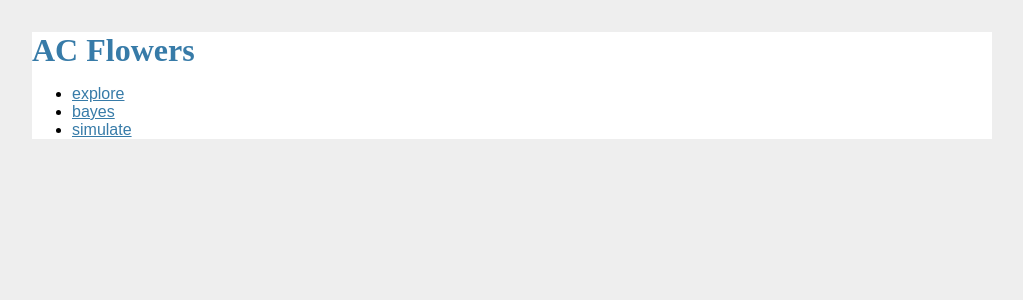
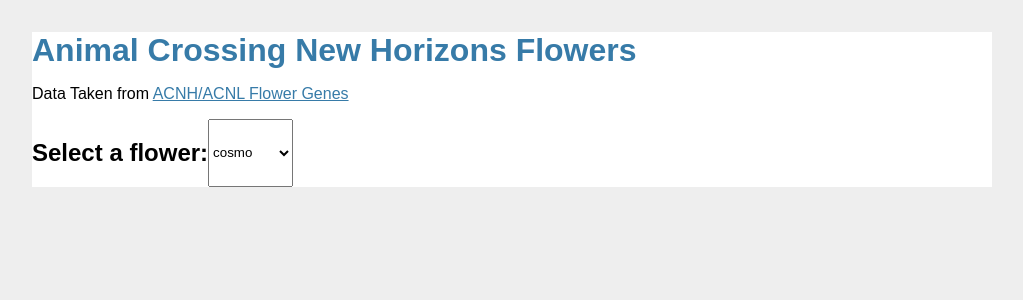
Before and after one commit to sarah-johnson/ac_flowers, a Flask app: page / in a window 1280 px wide. Shown: the top 300 px of the page, without its empty margins (128-1151 px from the left). Run offline with Flask 2, Linux system fonts and the light colour scheme.

Commit message:
Front end WIP

```diff
--- a/ac_flowers/__init__.py
+++ b/ac_flowers/__init__.py
@@ -2,7 +2,6 @@
 
 from flask import Flask, render_template
 
-from .flower import all_flowers_genotype_map
 
 def create_app(test_config=None):
     # create and configure the app
@@ -18,14 +17,12 @@
         # load the test config if passed in
         app.config.from_mapping(test_config)
 
-    # ensure the instance folder exists
-    try:
-        os.makedirs(app.instance_path)
-    except OSError:
-        pass
 
     @app.route('/')
     def home():
-        return render_template("home.html", flowers=all_flowers_genotype_map)
+        return render_template("home.html")
+
+    from .api import api
+    app.register_blueprint(api)
 
     return app
--- /dev/null
+++ b/ac_flowers/api.py
@@ -0,0 +1,18 @@
+from flask import Blueprint, render_template, abort
+from jinja2 import TemplateNotFound
+
+from .flower import all_flowers_genotype_map, seed_genotypes
+
+api = Blueprint('api', __name__, template_folder='templates')
+
+@api.route('/api/list-flowers')
+def list_flowers():
+    return {"flowers" : list(all_flowers_genotype_map)}
+
+@api.route('/api/<flower>')
+def get_flower_info(flower):
+    return {"flower_info": {str(k): v for k, v in all_flowers_genotype_map[flower].items()}}
+
+@api.route('/api/<flower>/seeds')
+def get_flower_seeds(flower):
+    return {"seeds": seed_genotypes[flower]}
--- /dev/null
+++ b/ac_flowers/static/app.js
@@ -0,0 +1,70 @@
+// Populate the flower-select dropdown
+var populateFlowerList = (flowerList)=> {
+    var flowerSelector = document.getElementById('flower-select')
+    flowerSelector.innerHTML = ""
+    flowerList.map(flower=> {
+        var option = document.createElement("option")
+        option.innerHTML = flower
+        option.value = flower
+        flowerSelector.appendChild(option)
+    })
+}
+
+var markSeedFlowers = (seeds)=> {
+    // Take the flowerGenetics table, look for any trs that
+    // have a seed genotype, and add some icon for a seed bag
+}
+
+// For a given flower, create a table of genotype and phenotype possibilities.
+var formatGeneticsDisplay = (flower, flowerData)=> {
+    var display = document.getElementById('flower-genetics-display')
+    display.innerHTML = ""
+
+    var table = document.createElement("TABLE")
+    table.setAttribute("id", "flowerGenetics")
+    var headerRow = document.createElement("TR")
+    table.appendChild(headerRow)
+    var c = document.createElement("TH")
+    c.innerHTML = "GENOTYPE"
+    headerRow.appendChild(c)
+    var c = document.createElement("TH")
+    c.innerHTML = "PHENOTYPE"
+    headerRow.appendChild(c)
+
+    for (genotype in flowerData) {
+        phenotype = flowerData[genotype]
+
+        var row = document.createElement("TR")
+        row.setAttribute("class", phenotype)
+        table.appendChild(row)
+
+        var genotypeColumn = document.createElement("TD")
+        genotypeColumn.innerHTML = genotype
+        row.appendChild(genotypeColumn)
+
+        var phenotypeColumn = document.createElement("TD")
+        phenotypeColumn.innerHTML = phenotype
+        row.appendChild(phenotypeColumn)
+    }
+
+    display.appendChild(table)
+
+    fetch("/api/" + flower + "/seeds")
+        .then(response=>response.json())
+        .then(data=>markSeedFlowers(data.seeds))
+}
+
+// Populate the first dropdown
+fetch("/api/list-flowers")
+  .then(response=>response.json())
+  .then(data=>populateFlowerList(data.flowers))
+
+// Trigger actions when the dropdown is touched
+var flowerSelector = document.getElementById('flower-select')
+flowerSelector.addEventListener("change", (e)=> {
+    var currentFlower = document.getElementById('current-flower')
+    currentFlower.innerHTML = e.target.value
+    fetch("/api/" + e.target.value)
+        .then(response=>response.json())
+        .then(data=>formatGeneticsDisplay(e.target.value, data.flower_info))
+})
--- a/ac_flowers/static/js/app.js
+++ /dev/null
@@ -1,11 +0,0 @@
-'use strict';
-
-(function () {
-    function init() {
-        var router = new Router([
-            new Route('explore', 'explore.html', true),
-            new Route('bayes', 'bayes.html'),
-            new Route('simulate', 'simulate.html')
-        ]);
-    }
-}());
--- a/ac_flowers/static/js/route.js
+++ /dev/null
@@ -1,26 +0,0 @@
-'use strict';
-
-function Route(name, htmlName, defaultRoute) {
-    try {
-        if(!name || !htmlName) {
-            throw 'error: name and htmlName params are mandatories';
-        }
-        this.constructor(name, htmlName, defaultRoute)
-    } catch (e) {
-        console.error(e);
-    }
-}
-
-Route.prototype = {
-    name: undefined,
-    htmlName: undefined,
-    default: undefined,
-    constructor: function (name, htmlName, defaultRoute) {
-        this.name = name;
-        this.htmlName = htmlName;
-        this.default = defaultRoute;
-    },
-    isActiveRoute: function (hashedPath) {
-        return hashedPath.replace('#', '') === this.name;
-    }
-}
--- a/ac_flowers/static/js/router.js
+++ /dev/null
@@ -1,61 +0,0 @@
-'use strict';
-
-function Router(routes) {
-    try {
-        if (!routes) {
-            throw 'error: routes param is mandatory';
-        }
-        this.constructor(routes);
-        this.init();
-    } catch(e) {
-        console.error(e);
-    }
-}
-
-Router.prototype = {
-    routes: undefined,
-    rootElem: undefined,
-    constructor: function (routes) {
-        this.routes = routes;
-        this.rootElem = document.getElementById('app');
-    },
-    init: function () {
-        var r = this.routes;
-        (function(scope, r) {
-            window.addEventListener('hashchange', function (e) {
-                scope.hasChanged(scope, r);
-            });
-        })(this, r);
-        this.hasChanged(this, r);
-    },
-    hasChanged: function(scope, r){
-        if (window.location.hash.length > 0) {
-            for (var i = 0, length = r.length; i < length; i++) {
-                var route = r[i];
-                if(route.isActiveRoute(window.location.hash.substr(1))) {
-                    scope.goToRoute(route.htmlName);
-                }
-            }
-        } else {
-            for (var i = 0, length = r.length; i < length; i++) {
-                var route = r[i];
-                if(route.default) {
-                    scope.goToRoute(route.htmlName);
-                }
-            }
-        }
-    },
-    goToRoute: function (htmlName) {
-        (function(scope) {
-            var url = 'static/views/' + htmlName,
-                xhttp = new XMLHttpRequest();
-            xhttp.onreadystatechange = function () {
-                if (this.readyState === 4 && this.status === 200) {
-                    scope.rootElem.innerHTML = this.responseText;
-                }
-            };
-            xhttp.open('GET', url, true);
-            xttp.send();
-        })(this);
-    }
-};
--- a/ac_flowers/static/style.css
+++ b/ac_flowers/static/style.css
@@ -1,26 +1,19 @@
 html { font-family: sans-serif; background: #eee; padding: 1rem; }
 body { max-width: 960px; margin: 0 auto; background: white; }
-h1 { font-family: serif; color: #377ba8; margin: 1rem 0; }
+h1 { font-family: sans-serif; color: #377ba8; margin: 1rem 0; }
 a { color: #377ba8; }
 hr { border: none; border-top: 1px solid lightgray; }
-nav { background: lightgray; display: flex; align-items: center; padding: 0 0.5rem; }
-nav h1 { flex: auto; margin: 0; }
-nav h1 a { text-decoration: none; padding: 0.25rem 0.5rem; }
-nav ul  { display: flex; list-style: none; margin: 0; padding: 0; }
-nav ul li a, nav ul li span, header .action { display: block; padding: 0.5rem; }
-.content { padding: 0 1rem 1rem; }
-.content > header { border-bottom: 1px solid lightgray; display: flex; align-items: flex-end; }
-.content > header h1 { flex: auto; margin: 1rem 0 0.25rem 0; }
-.flash { margin: 1em 0; padding: 1em; background: #cae6f6; border: 1px solid #377ba8; }
-.post > header { display: flex; align-items: flex-end; font-size: 0.85em; }
-.post > header > div:first-of-type { flex: auto; }
-.post > header h1 { font-size: 1.5em; margin-bottom: 0; }
-.post .about { color: slategray; font-style: italic; }
-.post .body { white-space: pre-line; }
-.content:last-child { margin-bottom: 0; }
-.content form { margin: 1em 0; display: flex; flex-direction: column; }
-.content label { font-weight: bold; margin-bottom: 0.5em; }
-.content input, .content textarea { margin-bottom: 1em; }
-.content textarea { min-height: 12em; resize: vertical; }
-input.danger { color: #cc2f2e; }
-input[type=submit] { align-self: start; min-width: 10em; }
+
+table#flowerGenetics tr.red { background-color: #cd6155; }
+table#flowerGenetics tr.yellow { background-color: #f9e79f; }
+table#flowerGenetics tr.white { background-color: #f2f3f4; }
+table#flowerGenetics tr.pink { background-color: #fadbd8; }
+table#flowerGenetics tr.orange { background-color: #f5cba7; }
+table#flowerGenetics tr.blue { background-color: #aed6f1; }
+table#flowerGenetics tr.purple { background-color: #d7bde2; }
+table#flowerGenetics tr.black { background-color: #85929e; }
+table#flowerGenetics tr.green { background-color: #a9dfbf; }
+
+#nav {display: inline-flex;}
+#nav-title {}
+#flower-select {}
--- a/ac_flowers/templates/home.html
+++ b/ac_flowers/templates/home.html
@@ -6,16 +6,19 @@
   <title>AC Flowers</title>
 </head>
 <body>
-  <h1>AC Flowers</h1>
-  <ul>{% for nav_option in ["explore", "bayes", "simulate"] %}
-    <li><a href="#{{ nav_option }}">{{ nav_option }}</a></li>
-  {% endfor %}</ul>
-
+  <h1>Animal Crossing New Horizons Flowers</h1>
+  <p>Data Taken from <a href="https://docs.google.com/spreadsheets/d/11pRCX8G0xGizSYWgVhoUSu7pE-MV7AOprBcgSY1whB4/">ACNH/ACNL Flower Genes</a></p>
+  <div id="nav">
+    <h2>Select a flower:</h2>
+    <select id="flower-select">
+      <option>---</option>
+    </select>
+  </div>
   <div id="app">
+    <h2 id="current-flower"></h2>
+    <div id="flower-genetics-display"></div>
   </div>
 
-  <script src="{{ url_for('static', filename='js/route.js') }}"></script>
-  <script src="{{ url_for('static', filename='js/router.js') }}"></script>
-  <script src="{{ url_for('static', filename='js/app.js') }}"></script>
+  <script src="{{ url_for('static', filename='app.js') }}"></script>
 </body>
 </html>
```
